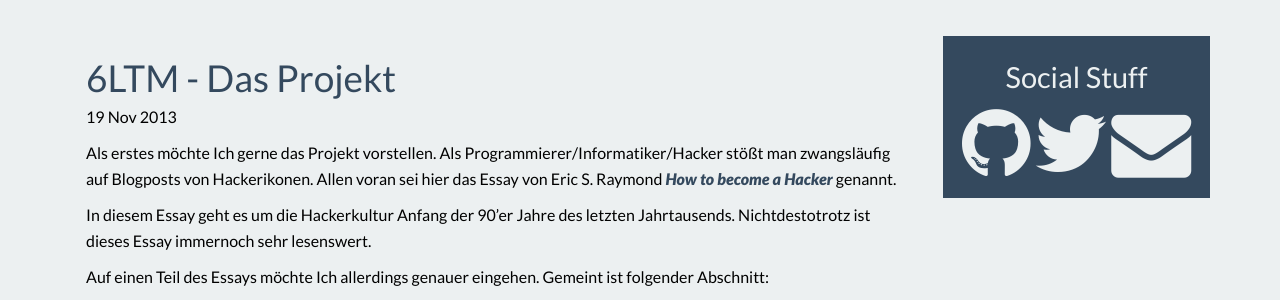
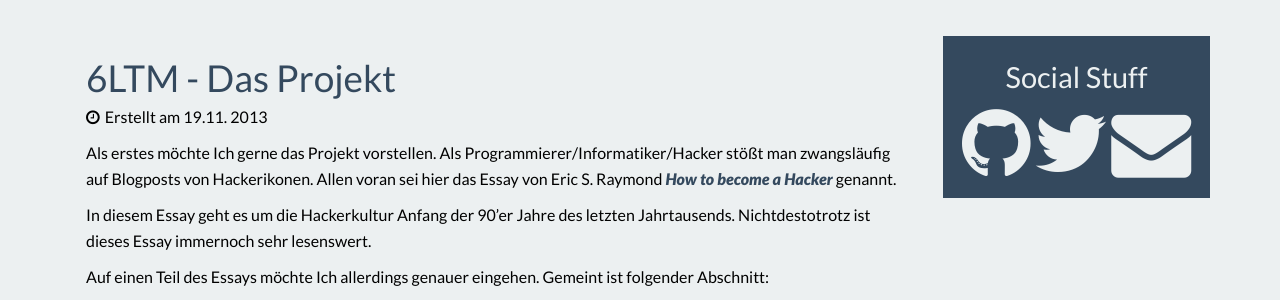
Before and after one commit to 6LTM/6ltm.github.io, a Jekyll site: the page built from _posts/2013-11-19-6ltm-das-projekt.md, in a window 1280 px wide and 900 px high, scrolled down 329 px. Shown: the part 153-453 px from the top of the window. Built offline with Jekyll 4.4.1, drawn with Linux system fonts in a browser that asks for light colours; nearby versions of some CDN libraries; Markdown is read by kramdown in place of the engine named in the settings; comment, search, counter and statistics services are not loaded.

Commit message:
modified published date of posts to a german format

```diff
--- a/_layouts/post.html
+++ b/_layouts/post.html
@@ -3,11 +3,9 @@ layout: default
 ---
 <article>
   <h2>{{ page.title }}</h2>
-  <p class="meta">{{ page.date | date_to_string }}</p>
+  <p><i class="fa fa-clock-o"></i>Erstellt am {{ page.date | date: "%d.%m. %Y" }}</p>
 
-  <div class="post">
-    {{ content }}
-  </div>
+  {{ content }}
 
   <hr/>
 
--- a/index.html
+++ b/index.html
@@ -8,7 +8,8 @@ title: 6LTM--Home
   {% for post in paginator.posts %}
   <article>
     <h1>{{ post.title }}</h1>
-    <p><i class="fa fa-clock-o"></i>Erstellt am {{ post.date | date_to_long_string }}</p>
+    <p><i class="fa fa-clock-o"></i>Erstellt am {{ page.date | date: "%d.%m. %Y" }}</p>
+
     <p>
       {{ post.excerpt }}
     </p>
```
